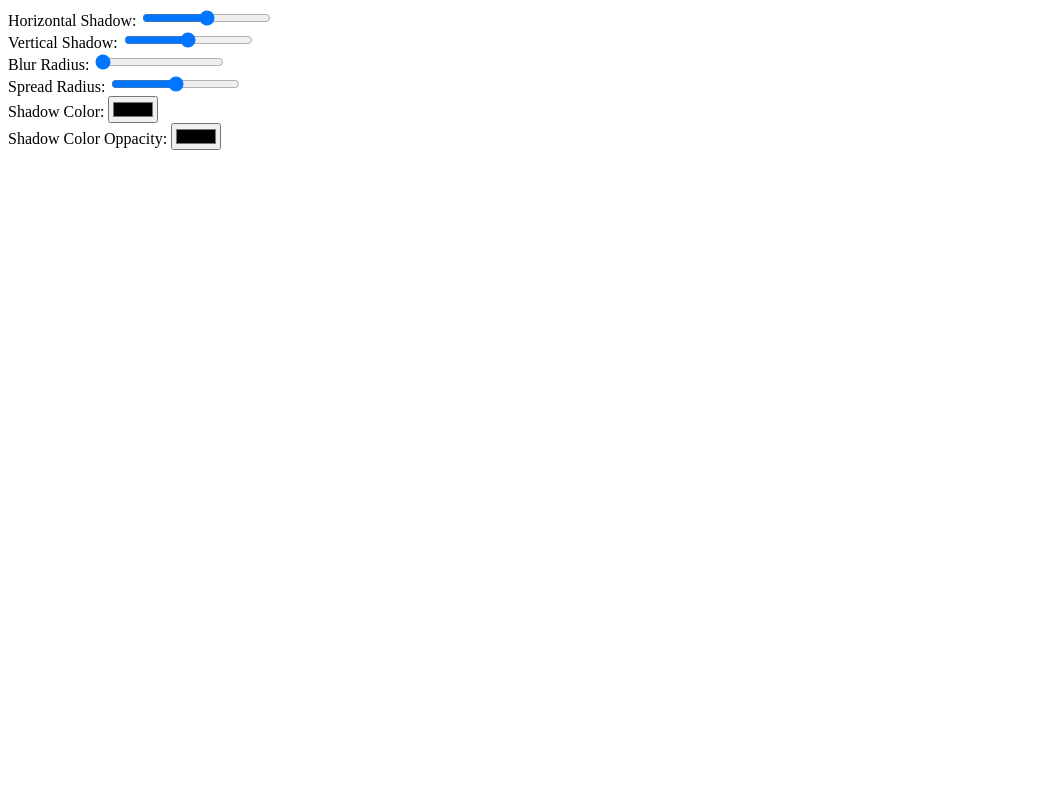
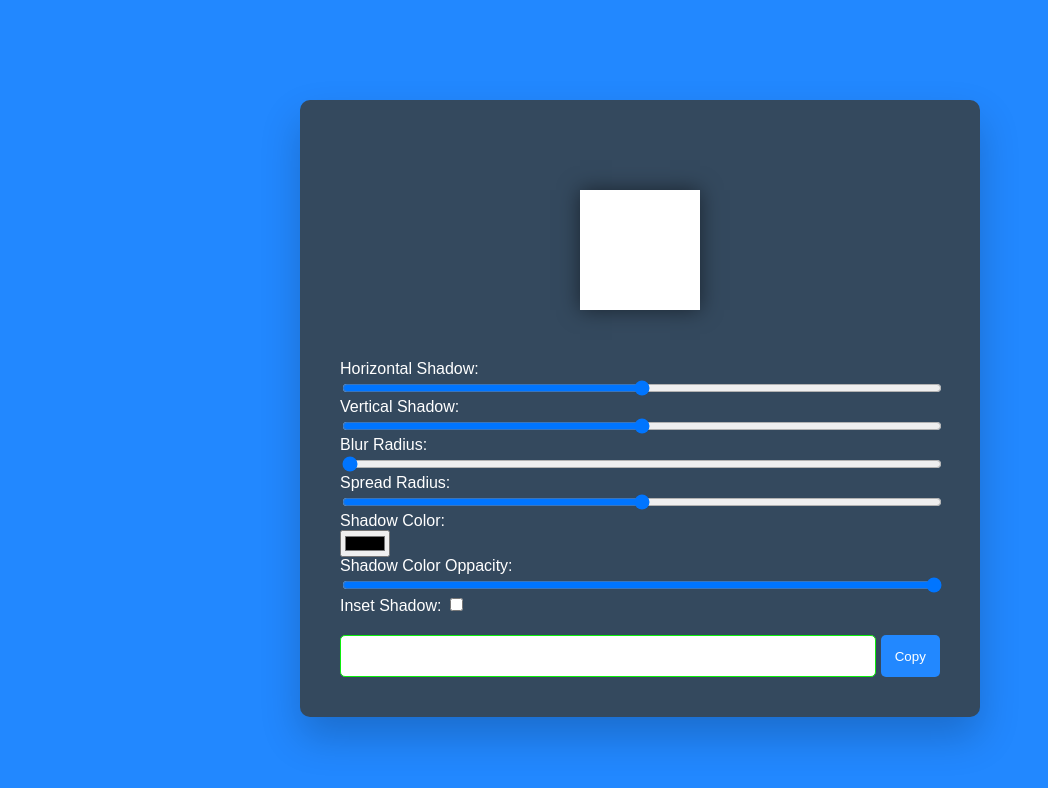
Before and after one commit to LukmanHl/box-shadow-project, a plain HTML site: page index.html in a window 1280 px wide. Shown: the whole page, without its empty margins (0-1048 px from the left). Drawn offline with Linux system fonts and the light colour scheme.

Commit message:
i have just styled the project

```diff
--- a/index.html
+++ b/index.html
@@ -4,13 +4,14 @@
   <meta charset="UTF-8">
   <meta name="viewport" content="width=device-width, initial-scale=1.0">
   <title>Document</title>
+  <link rel="stylesheet" href="style.css">
 </head>
 <body>
 
 
   <div class="container">
     <div class="result">
-      <div class="element">
+      <div id="element">
 
       </div>
     </div>
@@ -38,7 +39,17 @@
       </div>
       <div class="slidder-wrapper">
         <label for="shadow-color-oppacity">Shadow Color Oppacity:</label>
-        <input type="color" id="shadow-color-oppacity">
+        <input type="range" id="shadow-color-oppacity" min="0" max="1" value="1" step="0.1">
+      </div>
+
+      <div class="input-wrapper">
+        <label for="shadow-inset">Inset Shadow:</label>
+        <input type="checkbox" id="shadow-inset">
+      </div>
+
+      <div class="code-wrapper">
+        <textarea id="code" rows="2"></textarea>
+        <button onclick="copyCode()">Copy</button>
       </div>
     </div>
   </div>
--- /dev/null
+++ b/style.css
@@ -0,0 +1,63 @@
+body{
+  background-color: #2288ff;
+  color: #fff;
+  padding: 0;
+  margin: 0;
+  font-family: sans-serif;
+}
+
+.container{
+  background-color: #34495e;
+  border-radius: 10px;
+  box-shadow: 0 20px 40px rgba(0, 0, 0, 0.2) ;
+  margin: 100px auto;
+  max-width: 600px;
+  padding: 40px;
+}
+
+.result{
+  padding: 50px 0;
+  display: flex;
+  justify-content: center;
+}
+
+#element{
+  height: 120px;
+  width: 120px;
+  background-color: #fff;
+  box-shadow: 0 0 20px rgba(0, 0, 0, 0.5);
+
+}
+
+.slidder-wrapper{
+  display: flex;
+  flex-direction: column;
+  justify-content: space-between;
+}
+
+input[type = "range"] {
+  width: 100%;
+}
+
+.code-wrapper{
+  display: grid;
+  grid-template-columns: 9fr 1fr;
+  gap: 5px;
+  margin-top: 20px;
+}
+
+textarea{
+  resize: none;
+  padding: 5px;
+  border: 1px solid #0cec0c;
+  border-radius: 5px;
+}
+
+.code-wrapper button{
+  background-color: #2288ff;
+  border: none;
+  border-radius: 5px;
+  color: #fff;
+  cursor: pointer;
+  padding: 10px;
+}
```
